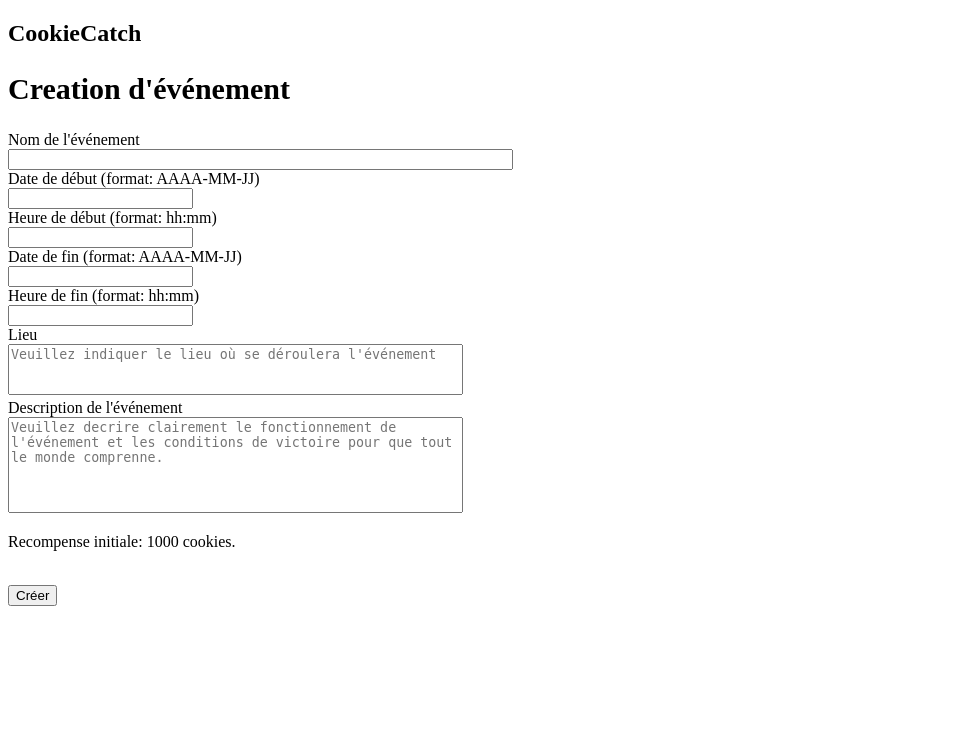
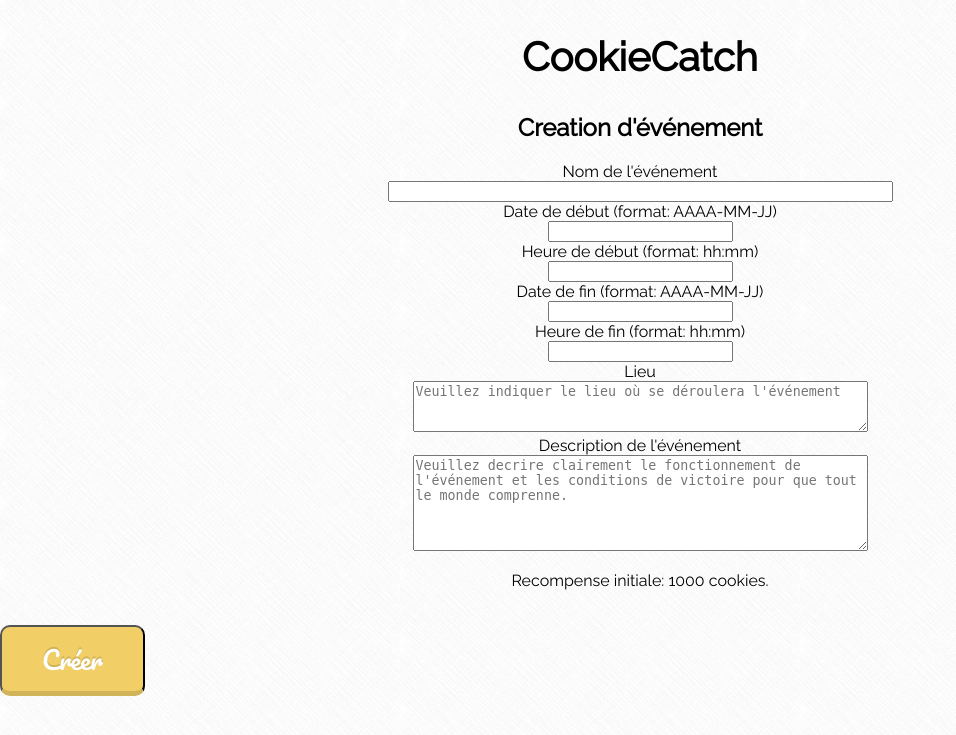
Before and after one commit to n4zim/IUT_PHP_AFK, a PHP site: page /A_IMPLEMENTER_EN_TPL/creationEvenement.html in a window 1280 px wide. Shown: the top 735 px of the page, without its empty margins (0-956 px from the left). Run offline with PHP 8.4, Linux system fonts and the light colour scheme.

Commit message:
Modif des pages avec des formulaires et indication du css à changer

```diff
--- a/A_IMPLEMENTER_EN_TPL/creationEvenement.html
+++ b/A_IMPLEMENTER_EN_TPL/creationEvenement.html
@@ -3,7 +3,7 @@
 	<head>
 		<meta charset="UTF-8">
 		<title>CookieCatch</title>
-		<link rel="stylesheet" type="text/css" href="css/creationEvenement.css"/>
+		<link rel="stylesheet" type="text/css" href="css/style.css"/>
 	</head>
 
 	<body>
@@ -12,7 +12,7 @@
 			<h1>CookieCatch</h1>
 			<h2>Creation d'événement</h2>
 				<!-- <p>Vous devez vous connecter pour creer un événement.</p>--><!-- message si non connecte -->
-				<form method="post" action="creationEvenement.php"  >
+				<form method="post" action="creationEvenement.php" class="formAtTheLeft" >
 					<label for="event">Nom de l'événement</label><br />
 					<input type="text" name="event" id="event" size="60" /><br />
 
@@ -36,7 +36,7 @@
 					<textarea name="eventDescription" id="eventDescription"
 						placeholder="Veuillez decrire clairement le fonctionnement de l'événement et les conditions de victoire pour que tout le monde comprenne." cols="54" rows="6"></textarea><br />
 					<p>Recompense initiale: 1000 cookies.<p/>
-					<br /><span id="submit"><input type="submit" value="Créer" class="action-button shadow animate red"></span><br />
+					<br /><span id="submit"><input type="submit" value="Créer" class="action-button shadow animate yellow"></span><br />
 				</form>
 		</section>
 
--- a/A_IMPLEMENTER_EN_TPL/css/creationEvenement.css
+++ b/A_IMPLEMENTER_EN_TPL/css/creationEvenement.css
@@ -1,13 +1,50 @@
+/*à virer de la fin de style.css (càd tout ce qui concerne connexion)*/
+
+/* Connexion */
+#connect {
+	font-size: 40px;
+}
+
+#connect input {
+	font-size: 40px;
+	margin-bottom: 60px;
+	text-align: center;
+	-moz-border-radius: 10px;
+	border-radius: 10px;
+	border: solid 1px #000;
+}
+
+#connect #links {
+	margin-top: 30px;
+	font-size: 25px;
+}
+
+/* Inscription */
+
+
+/*à remplacer par ça dans style.css (càd virer le float left)*/
+.action-button {
+	padding: 10px 40px;
+	margin: 0px 10px 10px 0px;
+	border-radius: 10px;
+	font-family: 'Pacifico', cursive;
+	font-size: 25px;
+	color: #FFF;
+	text-decoration: none;
+}
+
+/*à ajouter*/
 /*pour toutes les pages*/
 #content h2 {
 	font-size: 30px;
 }
 
-form {
+/*Inscription, Création d'événement, pas Connexion*/
+.formAtTheLeft {
 	text-align: left;
 }
-/*creationEvenement*/
-form textarea{
+
+.formAtTheLeft textarea{
 	outline: none;
 	resize: none;
 }
--- a/A_IMPLEMENTER_EN_TPL/inscription.html
+++ b/A_IMPLEMENTER_EN_TPL/inscription.html
@@ -13,7 +13,7 @@
 			<h2>Inscription</h2>
 				<!-- <p>Vous êtes déjà connecté.</p>--><!-- message si déjà connecte -->
 
-				<form method="post" action="inscription.php">
+				<form method="post" action="inscription.php" class="formAtTheLeft">
 					<label for="username">Identifiant</label><br />
 					<input type="text" name="username" id="username" /><br />
 					<label for="password">Mot de passe</label><br />
@@ -35,7 +35,7 @@
 					<input type="radio" name="faction" value="randomFaction" id="randomFaction" />
 					<label for="randomFaction">Je ne peux pas choisir!</label><br /><br />
 
-					<span id="submit"><input type="submit" value="Inscription" class="action-button shadow animate blue inscription"></span>
+					<span id="submit"><input type="submit" value="Inscription" class="action-button shadow animate blue"></span>
 				</form>
 		</section>
 
```
Also changed, not shown: A_IMPLEMENTER_EN_TPL/connexion.html (+3 -4 lines).
